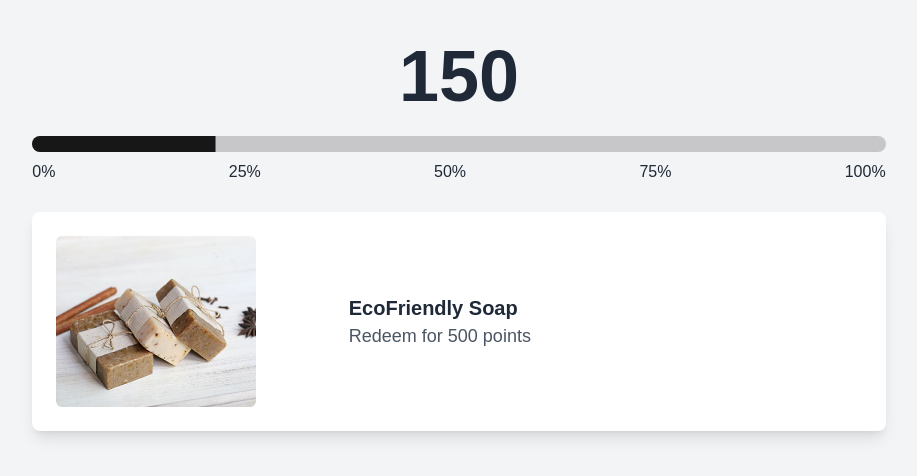
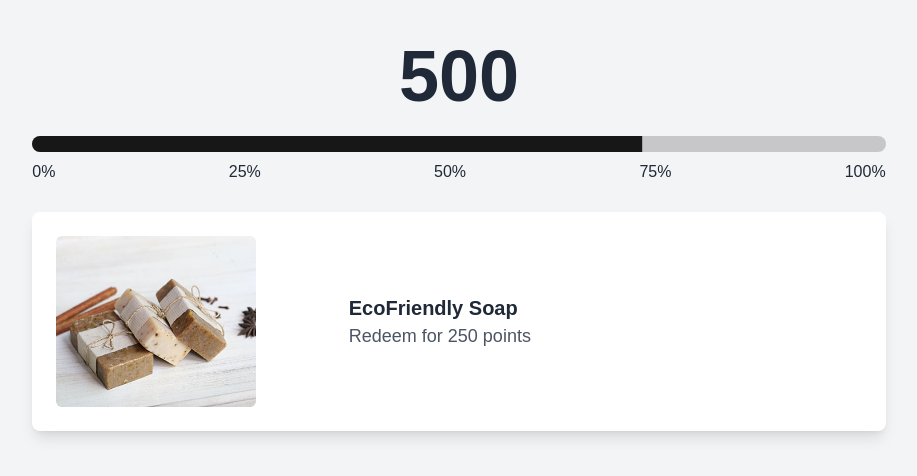
Before and after one commit to data-divas/data-divas, a Next.js app: page /points in a window 1280 px wide. Shown: the top 476 px of the page, without its empty margins (181-1098 px from the left). Built offline with nearby package versions, Linux system fonts and the light colour scheme.

Commit message:
can display discount codes, subtract points, and show description for items

```diff
--- a/src/app/components/ItemCard.tsx
+++ b/src/app/components/ItemCard.tsx
@@ -1,16 +1,49 @@
 /* eslint-disable @next/next/no-img-element */
 import React from 'react';
 import Image from 'next/image';
+import { useState } from 'react';
+import { Button } from '@/components/ui/button';
 
 interface ItemCardProps {
   imageUrl: string;
   points: number;
   itemName: string;
+  description: string;
+  discountCode: string;
+  totalPoints: number;  // State passed from the parent
+  setTotalPoints: React.Dispatch<React.SetStateAction<number>>;
 }
 
-const ItemCard: React.FC<ItemCardProps> = ({ imageUrl, points, itemName }) => {
+  const ItemCard: React.FC<ItemCardProps> = ({ imageUrl, points, itemName, description, discountCode, setTotalPoints }) => {
+  const [flipped, setFlipped] = useState(false);
+  const [modalOpen, setModalOpen] = useState(false);
+  const [discountRevealed, setDiscountRevealed] = useState(false);
+
+  const handleClick = () => {
+    setFlipped(!flipped);
+  };
+
+  const handleRedeemClick = () => {
+    setModalOpen(true); // Show the modal when "Redeem" is clicked
+  };
+
+  const closeModal = () => {
+    setModalOpen(false); // Close the modal
+  };
+
+  const revealDiscount = () => {
+    setDiscountRevealed(true); // Show the discount
+  };
+
+  const subtractPoints = () => {
+    setTotalPoints(totalPoints => totalPoints - points);  // Use the previous state value
+  };
+
+
   return (
-    <div className="w-2/3 mx-auto bg-white p-6 rounded-lg shadow-lg flex items-center space-x-6">
+    <div className='w-full'>
+      <div className={`hover:shadow-xl w-2/3 mx-auto bg-white p-6 rounded-lg shadow-lg flex items-center space-x-6 ${flipped ? 'hidden' : ''}`}
+      onClick={handleClick}>
         <div className="flex-shrink-0 w-1/3">
           <Image
             src={imageUrl}
@@ -25,6 +58,38 @@ const ItemCard: React.FC<ItemCardProps> = ({ imageUrl, points, itemName }) => {
           <p className="text-lg text-gray-600">Redeem for {points} points</p>
         </div>
       </div>
+
+      <div className={`hover:shadow-xl w-2/3 mx-auto bg-white p-6 rounded-lg shadow-lg flex items-center space-x-6 ${flipped ? '' : 'hidden'}`}
+      onClick={handleClick}>
+        <div className="flex flex-col justify-between w-2/3 ">
+            <h2 className="text-xl font-semibold text-gray-800">{itemName}</h2>
+            <p className="text-lg text-gray-600">Description: {description}</p>
+        </div>
+        <div className="flex-shrink-0"/>
+        <Button onClick={handleRedeemClick}>Redeem</Button>
+      </div>
+
+      {modalOpen && (
+        <div className="fixed inset-0 bg-gray-500 bg-opacity-50 flex items-center justify-center z-50">
+          <div className="bg-white p-6 rounded-lg shadow-lg w-1/3">
+            <h2 className="text-xl font-semibold text-gray-800">Discount Code</h2>
+            <p className="text-lg text-gray-600">This is a modal. Here you can put some information or an action prompt.</p>
+
+            <div className="mt-4 flex justify-end space-x-2">
+              <div>
+                {!discountRevealed ? (
+                  <Button onClick={() => { revealDiscount(); subtractPoints(); }}>Reveal</Button>
+                ) : (
+                  <p className="text-xl text-green-600">{discountCode}</p>
+                )}
+              </div>
+              <Button onClick={closeModal}>Close</Button>
+            </div>
+
+          </div>
+        </div>
+      )}
+    </div>
   );
 };
 
--- a/src/app/points/page.tsx
+++ b/src/app/points/page.tsx
@@ -3,16 +3,17 @@
 import React from 'react'
 import { Progress } from "@/components/ui/progress"
 import ItemCard from '../components/ItemCard';
+import { useState } from 'react';
 
-const page = () => {
-    const score: number = 150;
+const Page = () => {
+    const [totalPoints, setTotalPoints] = useState(500);
     const checkpoints = [0, 25, 50, 75, 100];
     return (
         <div className="flex flex-col items-center justify-start min-h-screen bg-gray-100">
           <div className="text-7xl font-bold text-gray-800 mb-6 mt-10">
-            {score}
+            {totalPoints}
           </div>
-            <Progress className="w-2/3 h-4 mx-auto" value={(score/700) * 100 }/>
+            <Progress className="w-2/3 h-4 mx-auto" value={(totalPoints/700) * 100 }/>
             <div className="flex w-2/3 justify-between text-s text-gray-800 mb-5 mt-2">
             {checkpoints.map((checkpoint) => (
                 <span key={checkpoint} className="text-center mb-2">{checkpoint}%</span>
@@ -20,10 +21,14 @@ const page = () => {
           </div>
           <ItemCard
             imageUrl= "/soap.jpeg"
-            points={500}
-            itemName="EcoFriendly Soap"/>
+            points={250}
+            itemName="EcoFriendly Soap"
+            description="description about how you can get 20% off your next order of soap"
+            discountCode='VJ78O9LK'
+            totalPoints={totalPoints}
+            setTotalPoints={setTotalPoints}/>
         </div>
     );
 };
 
-export default page
+export default Page;
```
Also changed, not shown: 1 other file (tests, documents, lock files or other folders). Lines whose indentation alone changed are shown as unchanged.
